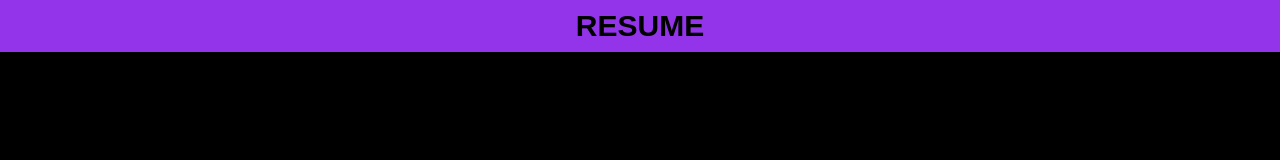
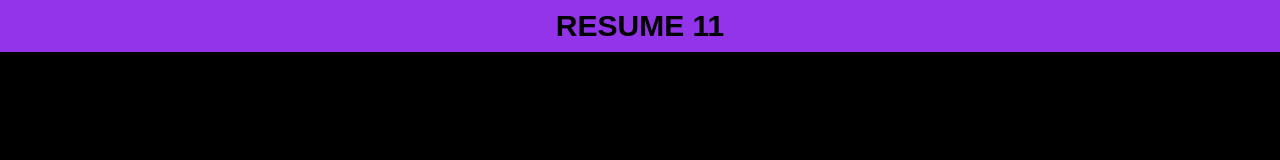
Before and after one commit to yodsapad/resume-portfolio1, a Next.js app: page / in a window 1280 px wide. Shown: the top 160 px of the page. Built offline with nearby package versions, Linux system fonts and the light colour scheme.

Commit message:
แก้ไขHeader11

```diff
--- a/pages/index.js
+++ b/pages/index.js
@@ -3,7 +3,7 @@ export default function Home() {
     <div className="bg-black text-white min-h-screen flex flex-col items-center justify-between">
       {/* Header */}
       <header className="bg-purple-600 w-full text-center text-3xl font-bold text-black py-2">
-        RESUME
+        RESUME 11
       </header>
 
       {/* Main Content */}
```
